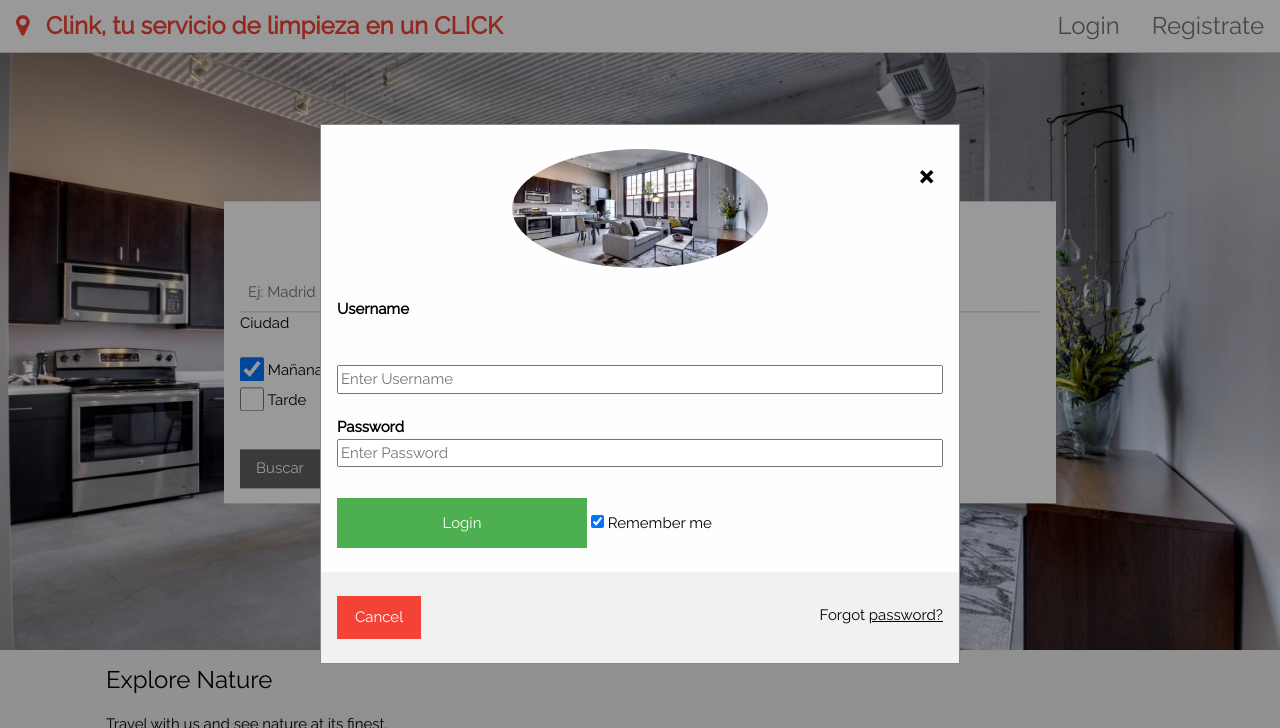
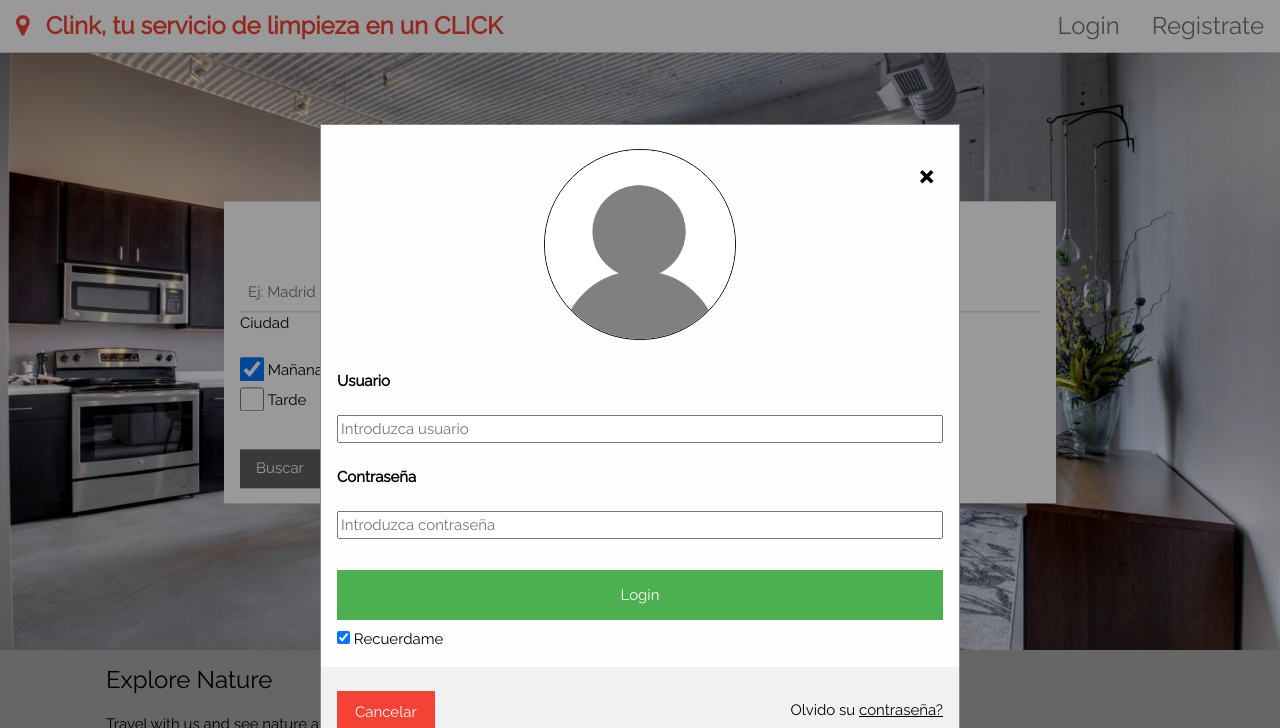
Before and after one commit to HenryTux/prog_project_clink, a PHP site: page /clink2.html in a window 1280 px wide, after a click on "Login". Shown: the top 728 px of the page. Run offline with PHP 8.4, Linux system fonts and the light colour scheme.

Commit message:
Add files via upload

```diff
--- a/clink2.html
+++ b/clink2.html
@@ -71,24 +71,25 @@ body,h1,h2,h3,h4,h5,h6 {font-family: "Raleway", Arial, Helvetica, sans-serif}
 
         <div class="imgcontainer">
       <span onclick="document.getElementById('id01').style.display='none'" class="close" title="Close Modal">&times;</span>
-      <img src="LOFT-portada.jpeg" alt="Avatar" class="avatar">
+      <img src="fpo_avatar.png" alt="Avatar" class="avatar">
     </div>
 
     <div class="container">
-      <label><b>Username</b></label>
-      <br><br><br>
-      <input style="width: 100%" type="text" placeholder="Enter Username" name="uname" required>
+      <label><b>Usuario</b></label>
+      <br><br>
+      <input style="width: 100%" type="text" placeholder="Introduzca usuario" name="uname" required>
         <br><br>
-      <label><b>Password</b></label>
-      <input style="width: 100%" type="password" placeholder="Enter Password" name="psw" required>
+      <label><b>Contraseña</b></label>
+      <br><br>
+      <input style="width: 100%" type="password" placeholder="Introduzca contraseña" name="psw" required>
         <br><br>
       <button type="submit">Login</button>
-      <input type="checkbox" checked="checked"> Remember me
+      <input type="checkbox" checked="checked"> Recuerdame
     </div>
 
     <div class="container" style="background-color:#f1f1f1">
-      <button type="button" onclick="document.getElementById('id01').style.display='none'" class="cancelbtn">Cancel</button>
-      <span class="psw">Forgot <a href="#">password?</a></span>
+      <button type="button" onclick="document.getElementById('id01').style.display='none'" class="cancelbtn">Cancelar</button>
+      <span class="psw">Olvido su <a href="#">contraseña?</a></span>
     </div>
   </form>
 </div>
--- a/principal.css
+++ b/principal.css
@@ -1578,7 +1578,7 @@ a {
 .w3-light-gray,
 .w3-hover-light-gray:hover {
     color: #000!important;
-    background-color: #f1f1f1!important
+    background-color: darkgrey
 }
 
 .w3-dark-grey,
@@ -1773,7 +1773,7 @@ a {
 
 <!-- Login -->
 
-.container input {
+.uname {
     width: 100%;
     padding: 12px 20px;
     margin: 8px 0;
@@ -1790,7 +1790,7 @@ a {
     margin: 8px 0;
     border: none;
     cursor: pointer;
-    width: 250px;
+    width: 100%;
 }
 
 #id01 button:hover {
@@ -1812,8 +1812,9 @@ a {
 }
 
 #id01 img.avatar {
-    width: 40%;
+    width: 30%;
     border-radius: 50%;
+    border: 1px solid black;
 }
 
 #id01 .container {
```
